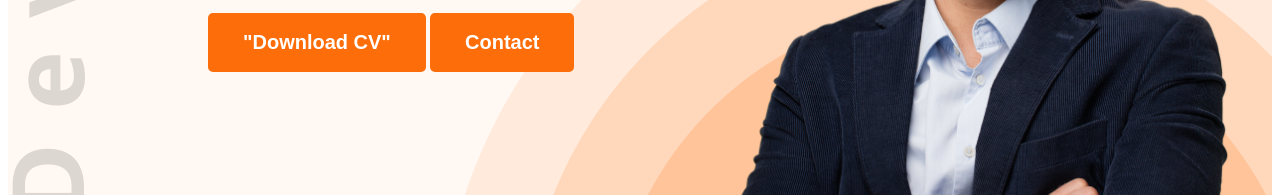
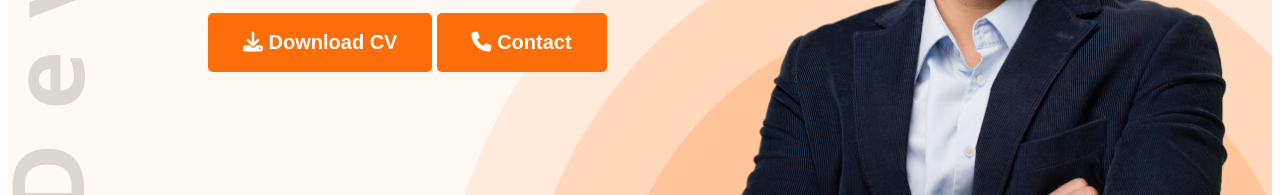
Before and after one commit to tamy417/web-developer-portfolio-, a plain HTML site: page index.html in a window 1280 px wide. Shown: the part 605-800 px from the top of the page. Drawn offline with nearby package versions, Linux system fonts and the light colour scheme.

Commit message:
added icons

```diff
--- a/index.html
+++ b/index.html
@@ -11,6 +11,7 @@
       rel="stylesheet"
     />
     <link rel="stylesheet" href="css/style.css" />
+    <script src="https://kit.fontawesome.com/26e7d7d08d.js" crossorigin="anonymous"></script>
   </head>
   <body class="open-sans-normal">
     <header class="header secendary-bg">
@@ -32,8 +33,8 @@
 Shot what able cold new see hold.Friendly as an betrayed formerly he. Morning because as to society behaved moments.
 
 </p>
-<button class="btn-primary">"Download CV"</button>
-<button class="btn-primary">Contact</button>
+<button class="btn-primary"><i class="fa-solid fa-download"></i> Download CV</button>
+<button class="btn-primary"><i class="fa-solid fa-phone"></i> Contact</button>
 
         </div>
         <img class="banner-profile-pic" src="images/hardy.png" alt="">
@@ -157,7 +158,7 @@ to any of the 1500+ FontAwesome 5 free icons available.
               </div>
             </div>
         </div>
-        <div class="text-centre resume-download-cv"><button class="btn-primary">Download CV</button></div>
+        <div class="text-centre resume-download-cv"><button class="btn-primary"><i class="fa-solid fa-download"></i> Download CV</button></div>
       </section>
     </main>
     <footer class="secendary-bg">
```
